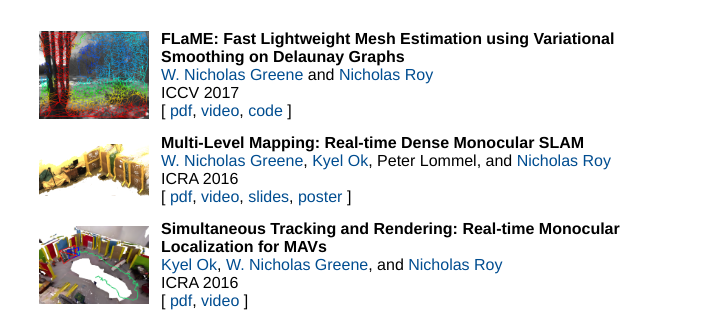
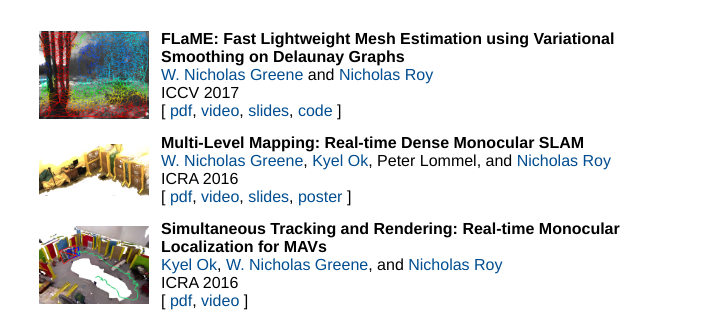
Before and after one commit to wngreene/wngreene.github.io, a Jekyll site: the page built from index.md, in a window 1280 px wide. Shown: the part 673-985 px from the top of the page, without its empty margins (288-991 px from the left). Built offline with Jekyll 4.4.1, drawn with Linux system fonts in a browser that asks for light colours.

Commit message:
Add flame iros workshop slides.

```diff
--- a/_includes/pubs/flame_iccv_2017.md
+++ b/_includes/pubs/flame_iccv_2017.md
@@ -4,5 +4,5 @@ imgsrc: "assets/flame.png"
 title: "FLaME: Fast Lightweight Mesh Estimation using Variational Smoothing on Delaunay Graphs"
 conf: "ICCV 2017"
 authors: "[W. Nicholas Greene]({{site.links.wng}}) and [Nicholas Roy]({{site.links.nickroy}})"
-links: "[ [pdf](data/papers/greene_iccv17.pdf), [video](https://youtu.be/vB_F-Sj0AX0), [code](https://github.com/robustrobotics/flame) ]"
+links: "[ [pdf](data/papers/greene_iccv17.pdf), [video](https://youtu.be/vB_F-Sj0AX0), [slides](data/slides/2017.09.28_iros_presentation_flame_4x3_nobackup.pdf), [code](https://github.com/robustrobotics/flame) ]"
 {% endpublication %}
```
Also changed, not shown: 1 other file.
